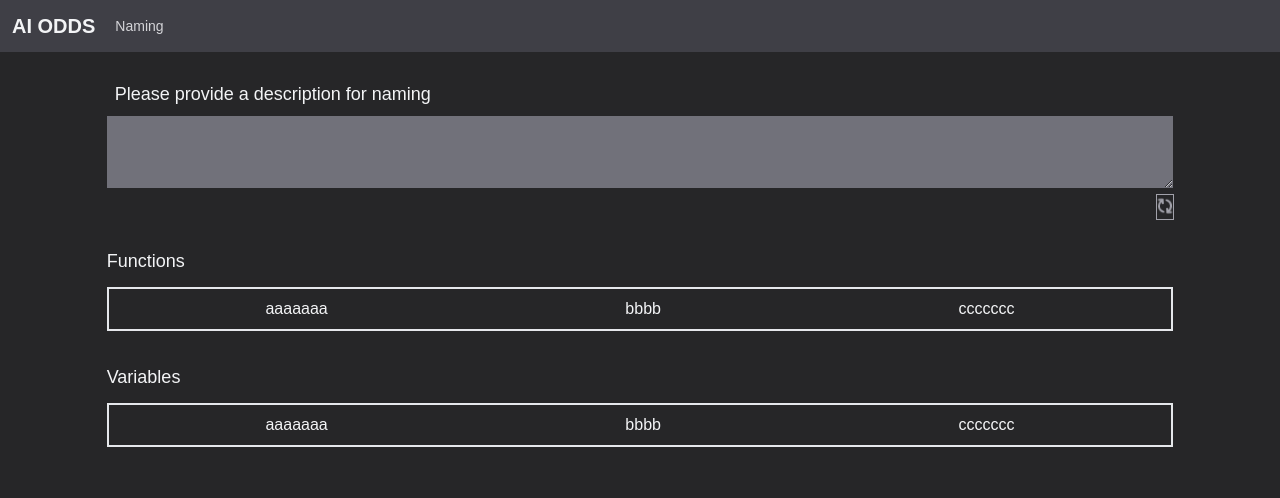
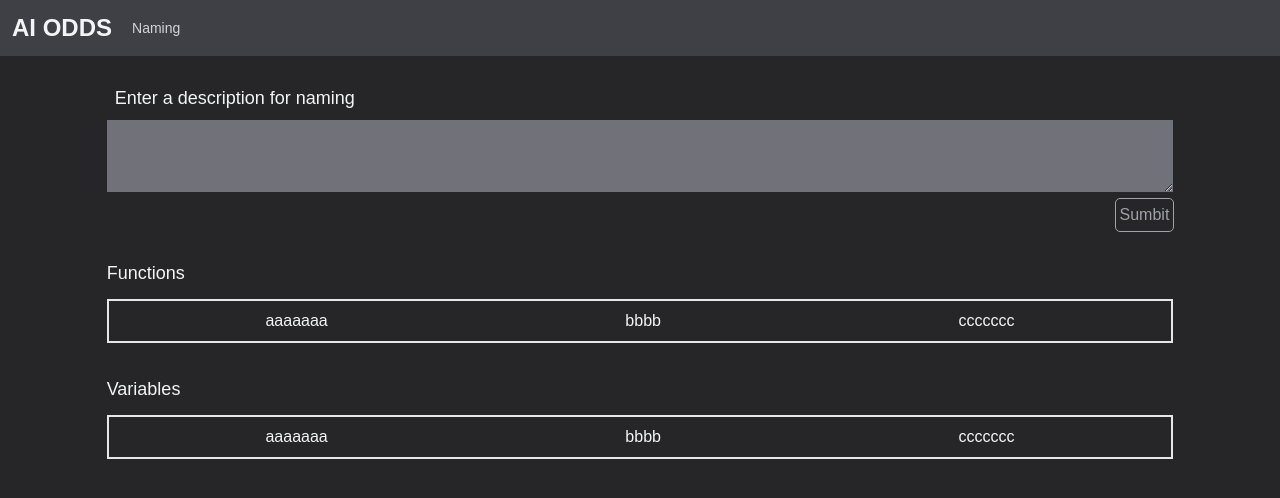
Before and after one commit to Mingyu3/ai-odds, a Next.js app: page / in a window 1280 px wide. Shown: the top 498 px of the page. Built offline with nearby package versions, Linux system fonts and the light colour scheme.

Commit message:
add sumbit, textarea handlers

```diff
--- a/pages/index.tsx
+++ b/pages/index.tsx
@@ -1,9 +1,43 @@
 import Head from 'next/head';
-import React from 'react';
-import { FontAwesomeIcon } from '@fortawesome/react-fontawesome';
-import { faSync } from '@fortawesome/free-solid-svg-icons';
+import React, { useState } from 'react';
 
 export default function Home() {
+	const [description, setDescription] = useState('');
+
+	function handleTextarea(event: React.ChangeEvent<HTMLTextAreaElement>) {
+		setDescription(event.target.value);
+	}
+
+	function handleKeyDown(event: React.KeyboardEvent<HTMLTextAreaElement>) {
+		if (event.shiftKey && event.key === 'Enter') {
+			setDescription((prevDesc) => prevDesc + '\n');
+		} else if (event.key === 'Enter') {
+			handleSubmit(event);
+		}
+	}
+
+	async function handleSubmit(event: any) {
+		event.preventDefault();
+		try {
+			const response = await fetch('/api/generate', {
+				method: 'POST',
+				headers: { 'Content-type': 'application/json' },
+				body: JSON.stringify({ description: description }),
+			});
+
+			const data = await response.json();
+			if (response.status !== 200) {
+				throw (
+					data.error ||
+					new Error(`Request failed with status ${response.status}`)
+				);
+			}
+		} catch (error: any) {
+			console.error(error);
+			alert(error.message);
+		}
+	}
+
 	function copyHandler(e: React.MouseEvent<HTMLParagraphElement>) {
 		const paragraph = e.target as HTMLParagraphElement;
 		const text = paragraph.innerHTML;
@@ -30,7 +64,7 @@ export default function Home() {
 				<link rel='icon' href='/favicon.ico' />
 			</Head>
 			<header className='p-3 bg-zinc-700 text-gray-100 flex items-center'>
-				<h1 className='text-xl font-bold mr-5'>AI ODDS</h1>
+				<h1 className='font-bold mr-5'>AI ODDS</h1>
 				<nav>
 					<ul className='text-sm text-zinc-300 hover:text-zinc-400 cursor-pointer transition duration-150 ease-out'>
 						<li>Naming</li>
@@ -39,22 +73,25 @@ export default function Home() {
 			</header>
 
 			<main className='flex flex-col items-center mt-5'>
-				<div className='w-10/12'>
+				<form className='w-10/12' onSubmit={handleSubmit}>
 					<label className='mb-5'>
 						<p className='p-2 text-lg text-gray-100'>
-							Please provide a description for naming
+							Enter a description for naming
 						</p>
 						<textarea
 							className='bg-zinc-500 text-zinc-100 w-full'
+							onChange={handleTextarea}
+							onKeyDown={handleKeyDown}
+							value={description}
 							name='description'
 							rows={3}></textarea>
 					</label>
 					<div className='text-right'>
-						<button className='text-zinc-400 w-4 '>
-							<FontAwesomeIcon icon={faSync} spin />
+						<button type='submit' className='text-zinc-400 p-1 rounded '>
+							Sumbit
 						</button>
 					</div>
-				</div>
+				</form>
 				<div className='w-10/12 text-gray-100 mt-4'>
 					<h3 className='py-3'>Functions</h3>
 					<div className='flex flex-row justify-around border-2 p-2'>
```
